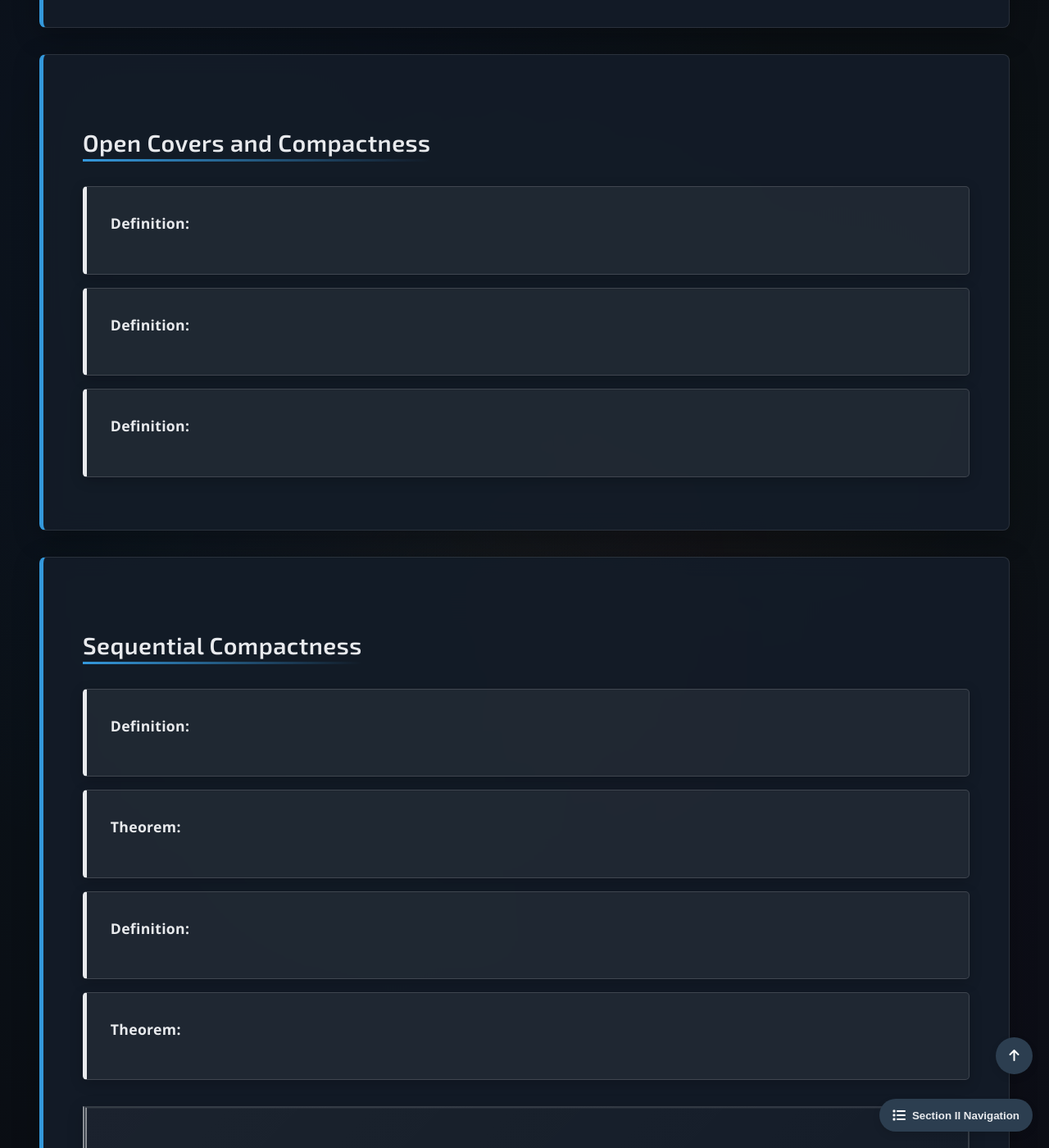
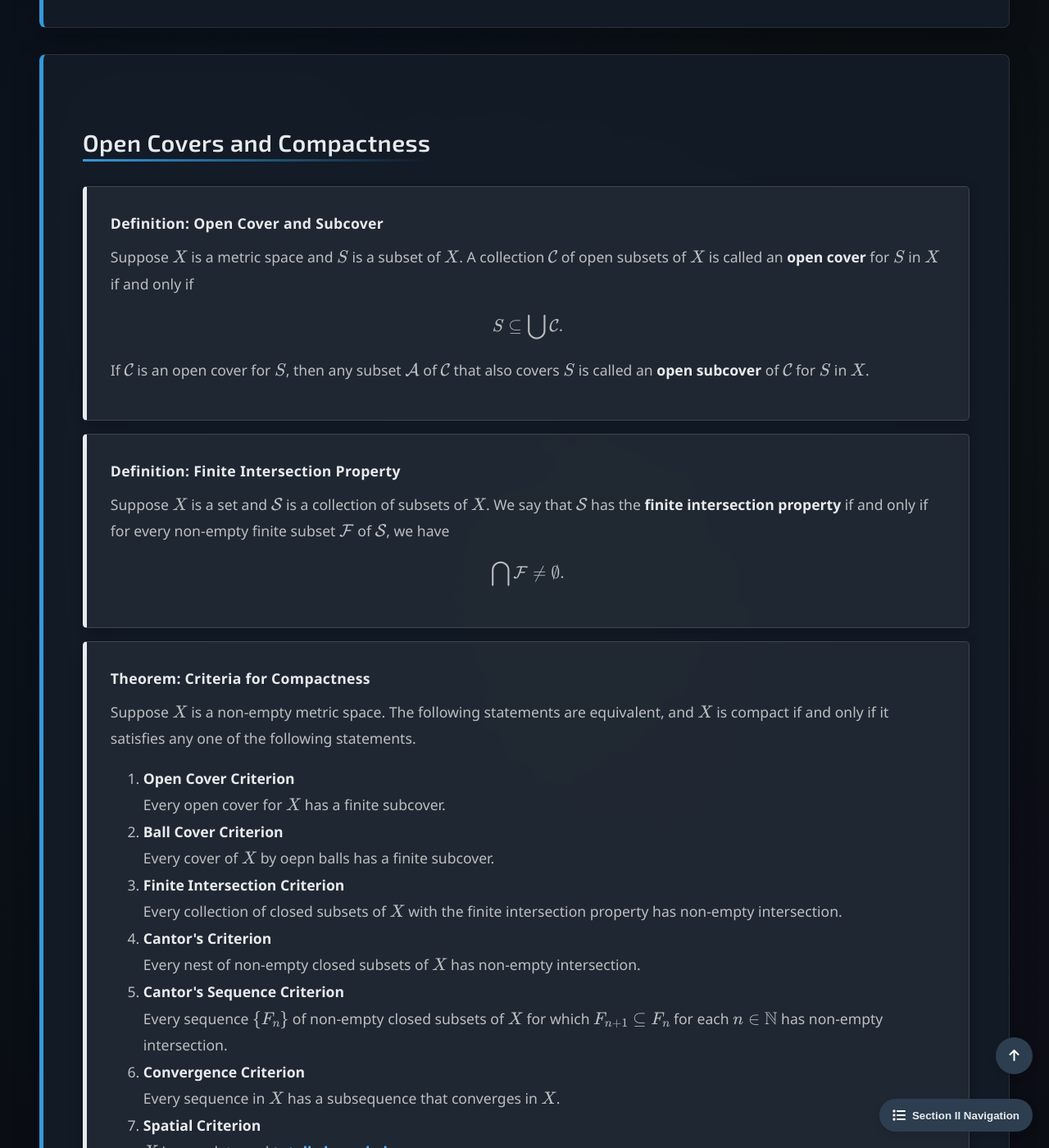
Before and after one commit to Yusukey01/yusukey01.github.io, a Jekyll site: the page built from Mathematics/Calculus/compactness.html, in a window 1280 px wide and 1400 px high, scrolled down 1063 px. Shown: the whole window at 82% size. Built offline with Jekyll 4.4.1, drawn with Linux system fonts in a browser that asks for light colours; some of the changed text lies outside the part shown.

Commit message:
fixed texts

```diff
--- a/Mathematics/Calculus/compactness.html
+++ b/Mathematics/Calculus/compactness.html
@@ -119,31 +119,78 @@ noindex: true
             <section id="covers" class="section-content">
                 <h2>Open Covers and Compactness</h2>
                 <p>
-                    <!-- Motivation: The covering definition captures "no escape to infinity" -->
+                    <!-- Motivation sentences: The covering definition captures "no escape to infinity" -->
                 </p>
 
-                <!-- Definition: Open cover -->
                 <div class="theorem">
-                    <span class="theorem-title">Definition:</span>
+                    <span class="theorem-title">Definition: Open Cover and Subcover</span>
                     <p>
-
+                        Suppose \(X\) is a metric space and \(S\) is a subset of \(X\). A collection \(\mathcal{C}\) of open
+                        subsets of \(X\) is called an <strong>open cover</strong> for \(S\) in \(X\) if and only if
+                        \[
+                        S \subseteq \bigcup \mathcal{C}.
+                        \]
+                        If \(\mathcal{C}\) is an open cover for \(S\), then any subset \(\mathcal{A}\) of \(\mathcal{C}\)
+                        that also covers \(S\) is called an <strong>open subcover</strong> of \(\mathcal{C}\) for \(S\) in
+                        \(X\).
                     </P>
                 </div>
 
-                <!-- Definition: Subcover -->
                 <div class="theorem">
-                    <span class="theorem-title">Definition:</span>
+                    <span class="theorem-title">Definition: Finite Intersection Property</span>
                     <p>
-
+                        Suppose \(X\) is a set and \(\mathcal{S}\) is a collection of subsets of \(X\). We say that \(\mathcal{S}\)
+                        has the <strong>finite intersection property</strong> if and only if for every non-empty finite subset
+                        \(\mathcal{F}\) of \(\mathcal{S}\), we have
+                        \[
+                        \bigcap \mathcal{F} \neq \emptyset.
+                        \]
                     </P>
                 </div>
 
-                <!-- Definition: Compact set (every open cover has a finite subcover) -->
+                <p>
+                    <!-- some transition words" -->
+                </p>
+
                 <div class="theorem">
-                    <span class="theorem-title">Definition:</span>
+                    <span class="theorem-title">Theorem: Criteria for Compactness</span>
                     <p>
-
+                       Suppose \(X\) is a non-empty metric space. The following statements are equivalent, and
+                       \(X\) is compact if and only if it satisfies any one of the following statements.
                     </P>
+                    <ol style="padding-left: 40px;">
+                        <li><strong>Open Cover Criterion</strong><br>
+                            Every open cover for \(X\) has a finite subcover.
+                        </li>
+                        <li><strong>Ball Cover Criterion</strong><br>
+                            Every cover of \(X\) by oepn balls has a finite subcover.
+                        </li>
+                        <li><strong>Finite Intersection Criterion</strong><br>
+                            Every collection of closed subsets of \(X\) with the finite intersection property has non-empty intersection.
+                        </li>
+                        <li><strong>Cantor's Criterion</strong><br>
+                            Every nest of non-empty closed subsets of \(X\) has non-empty intersection.
+                        </li>
+                        <li><strong>Cantor's Sequence Criterion</strong><br>
+                             Every sequence \(\{F_n\}\) of non-empty closed subsets of \(X\) for which \(F_{n+1} \subseteq F_n\) for
+                             each \(n \in \mathbb{N}\) has non-empty intersection.
+                        </li>
+                        <li><strong>Convergence Criterion</strong><br>
+                             Every sequence in \(X\) has a subsequence that converges in \(X\).
+                        </li>
+                        <li><strong>Spatial Criterion</strong><br>
+                             \(X\) is complete and <a href="limit_convergence.html#bounds"><strong>totally bounded</strong></a>.
+                        </li>
+                        <li><strong>BBW Criterion</strong><br><!--Ch9 Uniform Continuity p148  -->
+                             \(X\) is bounded and has the nearest-point property. <!--Ch7 Bounds p118 NPP8 -->
+                        </li>
+                        <li><strong>Cantor Set Criterion</strong><br><!--Ch3 Boundary p39 Cantor set -->
+                            \(X\) is a continuous image of the Cantor set.
+                        </li>
+                        <li><strong>Attained Bound Criterion</strong><br>
+                            Every real continuous function defined on \(X\) is bounded and attains its bounds.
+                        </li>
+                    </ol>
                 </div>
 
                 <!--
@@ -167,6 +214,10 @@ noindex: true
                     </P>
                 </div>
 
+                <p>
+                    <!-- some transition words" -->
+                </p>
+
                 <!-- Theorem: In metric spaces, compact ⟺ sequentially compact -->
                 <div class="theorem">
                     <span class="theorem-title">Theorem:</span>
@@ -175,31 +226,13 @@ noindex: true
                     </p>
                 </div>
 
-                <!-- Definition: Total boundedness -->
-                <div class="theorem">
-                    <span class="theorem-title">Definition:</span>
-                    <p>
-
-                    </P>
-                </div>
-
-                <!-- Theorem: Compact ⟺ complete and totally bounded -->
-                <div class="theorem">
-                    <span class="theorem-title">Theorem:</span>
-                    <p>
-
-                    </p>
-                </div>
-
-
-                <!--
-                    Insight box: Sequential compactness is often easier to verify and use.
-                    In optimization: if iterates stay in a compact set, some subsequence converges.
-                -->
                 <div class="insight-box">
                     <h3>Insight:</h3>
                     <p>
-
+                    <!--
+                        Sequential compactness is often easier to verify and use.
+                        In optimization: if iterates stay in a compact set, some subsequence converges.
+                    -->
                     </p>
                 </div>
 
@@ -247,9 +278,7 @@ noindex: true
                 <!-- Theorem: Continuous image of compact set is compact -->
                 <div class="theorem">
                     <span class="theorem-title">Theorem:</span>
-                    <p>
 
-                    </p>
                 </div>
 
 
@@ -261,23 +290,27 @@ noindex: true
                     </p>
                 </div>
 
+                <p>
+                    The famous Extreme Value Theorem is just a corollary of the fact that continuous images of compact sets
+                    are always compact.
+                </p>
 
-                <!-- Theorem (EVT): If f: K → R is continuous and K is compact, f attains its max and min -->
                 <div class="theorem">
-                    <span class="theorem-title">Theorem:</span>
+                    <span class="theorem-title">Theorem: Extreme Value Theorem</span>
                     <p>
-
+                        If a function \(f: K \to \mathbb{R}\) is continuous and \(K\) is a compact metric space,
+                        \(f\) attains its maximum and minimum.
+                        (In other words, <strong>every real continuous function defined \(\[0, 1\]\) attains its bounds.</strong>)
                     </p>
                 </div>
 
-                <!--
-                    Insight box: This is the theoretical foundation of constrained optimization.
-                    Without compactness, inf f may not be achieved (only approached asymptotically).
-                -->
                 <div class="insight-box">
                     <h3>Insight:</h3>
                     <p>
-
+                    <!--
+                    This is the theoretical foundation of constrained optimization.
+                    Without compactness, inf f may not be achieved (only approached asymptotically).
+                    -->
                     </p>
                 </div>
 
```
Also changed, not shown: other parts of Mathematics/Calculus/compactness.html (+4 -6 lines), Mathematics/Calculus/completeness.html (+5 -5 lines).
